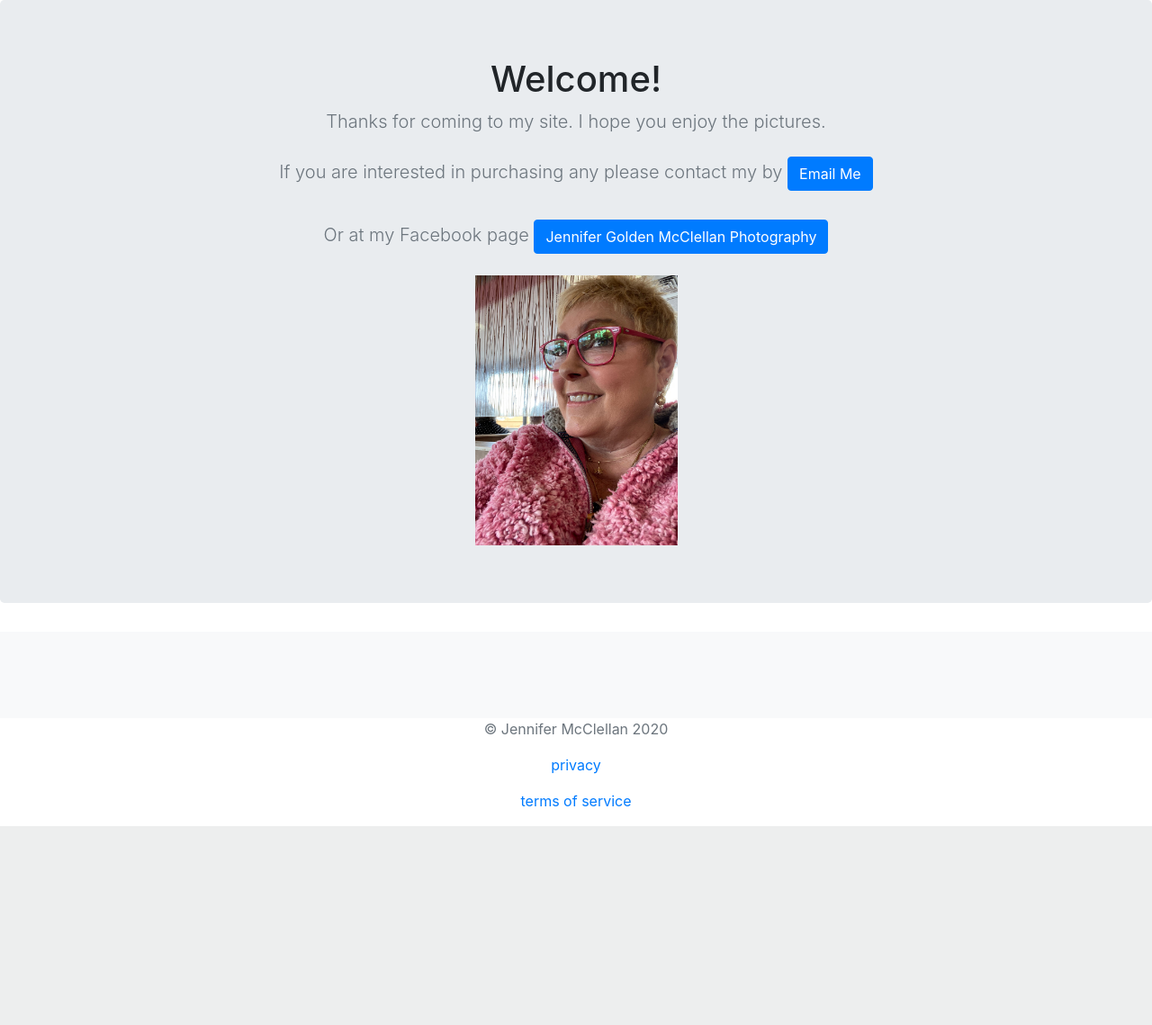
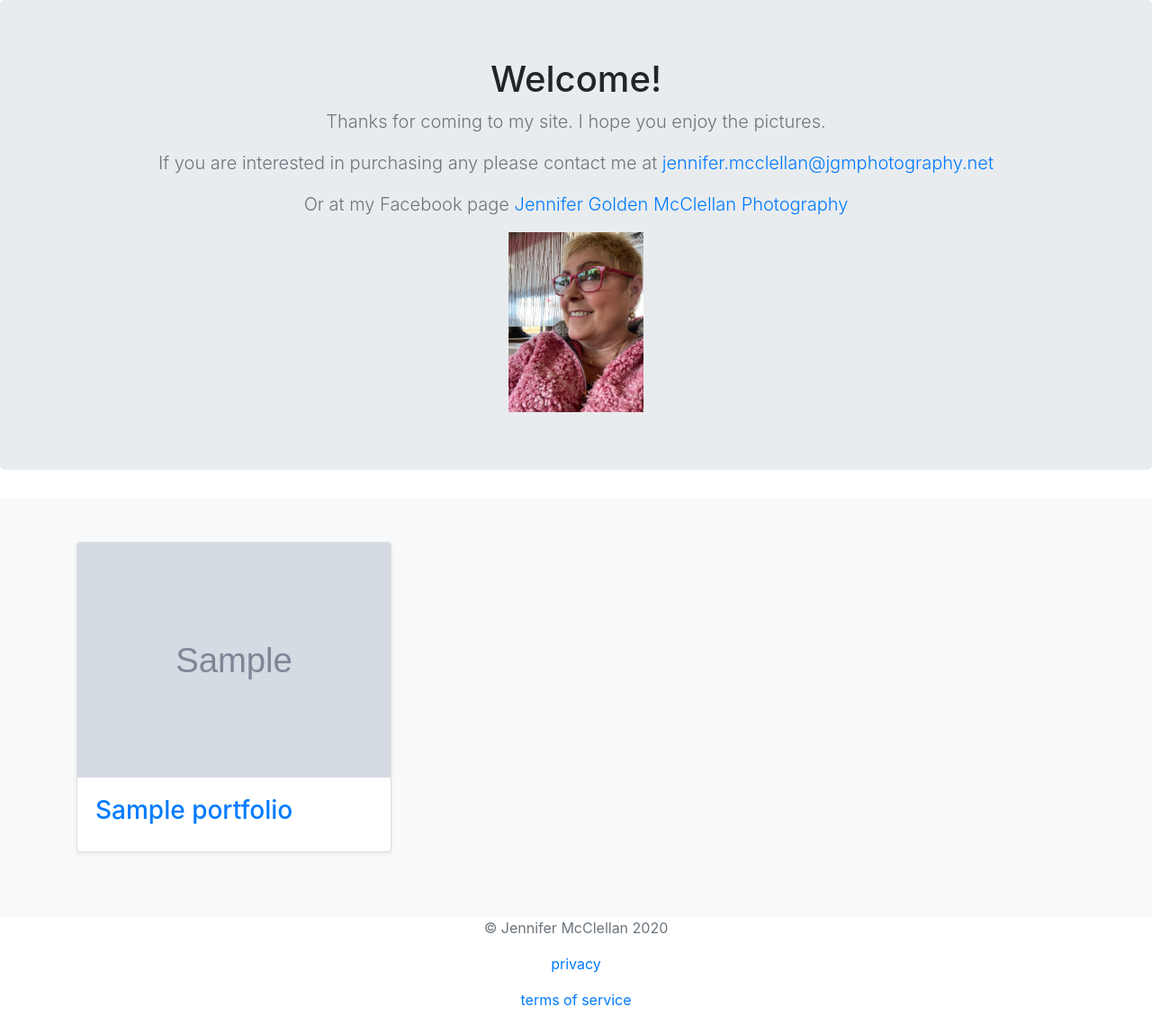
Before and after one commit to DJMcClellan1966/jgmphotography, a Django app: page / in a window 1280 px wide. Shown: the part 56-1195 px from the top of the page at 90% size. Before the commit the page ends 974 px from the top, so only its background shows below. Run offline with Django 3.2, Linux system fonts and the light colour scheme; tables that the repository leaves empty hold one stand-in row (values such as "Sample post"); grey boxes marked "Sample" are stand-in pictures; some libraries are stand-ins or nearby versions.

Commit message:
got homepage to show photos and photo details

```diff
--- a/blog/models.py
+++ b/blog/models.py
@@ -13,3 +13,6 @@ class Blog(models.Model):
 
     def __str__(self):
         return self.title
+
+    def pub_date_pretty(self):
+        return self.pub_date.strftime('%b %e %Y')
--- a/blog/template/blog/detail.html
+++ b/blog/template/blog/detail.html
@@ -46,7 +46,7 @@
   <body>
     <header>
       <nav class="navbar navbar-expand-lg navbar-dark bg-dark">
-        <a class="navbar-brand" href="{% url 'home'%}">Doug McClellan</a>
+        <a class="navbar-brand" href="{% url 'home'%}">Jennifer Golden McClellan Photography/a>
         <button class="navbar-toggler" type="button" data-toggle="collapse" data-target="#navbarNav" aria-controls="navbarNav" aria-expanded="false" aria-label="Toggle navigation">
           <span class="navbar-toggler-icon"></span>
         </button>
@@ -54,9 +54,6 @@
           <ul class="navbar-nav ml-auto">
             <li class="nav-item">
               <a class="nav-link" href="https://www.facebook.com/profile.php?id=100004809220389">Facebook <span class="sr-only">(current)</span></a>
-            </li>
-            <li class="nav-item">
-              <a class="nav-link" href="{% static 'resume.pdf' %}">Resume</a>
             </li>
             <li class="nav-item">
               <a class="nav-link active" href="{% url 'allblogs' %}">Blog</a>
--- a/blog/views.py
+++ b/blog/views.py
@@ -3,8 +3,8 @@ from django.shortcuts import render, get_object_or_404
 from .models import Blog
 # Create your views here.
 def allblogs(request):
-
-    return render(request, 'blog/allblogs.html')
+    blogs = Blog.objects
+    return render(request, 'blog/allblogs.html', {'blogs': blogs})
 
 def detail(request, blog_id):
     detailblog = get_object_or_404(Blog, pk=blog_id)
--- a/jgmphotgraphy/settings.py
+++ b/jgmphotgraphy/settings.py
@@ -135,3 +135,8 @@ STATIC_ROOT = os.path.join(BASE_DIR, 'static')
 MEDIA_ROOT = os.path.join(BASE_DIR, 'media')
 
 MEDIA_URL = '/media/'
+
+try:
+    from .local_settings import *
+except ImportError:
+    pass
--- a/jgmphotgraphy/urls.py
+++ b/jgmphotgraphy/urls.py
@@ -19,8 +19,10 @@ from django.conf import settings
 from django.conf.urls.static import static
 import portfolio.views
 
+
 urlpatterns = [
     path('admin/', admin.site.urls),
     path('', portfolio.views.home, name ='home'),
     path('blog/', include('blog.urls')),
+    path('portfolio/', include('portfolio.urls')),
 ] + static(settings.MEDIA_URL, document_root=settings.MEDIA_ROOT)
--- a/portfolio/models.py
+++ b/portfolio/models.py
@@ -2,4 +2,5 @@ from django.db import models
 
 class Portfolio(models.Model):
     image = models.ImageField(upload_to='images/')
+    title = models.CharField(max_length=50)
     summary = models.CharField(max_length=200)
--- a/portfolio/templates/jobs/home.html
+++ b/portfolio/templates/jobs/home.html
@@ -73,12 +73,12 @@
     <div class="container">
       <h1>Welcome!</h1>
       <p class="lead text-muted">Thanks for coming to my site. I hope you enjoy the pictures.</p>
-      <p class='lead text-muted'>If you are interested in purchasing any please contact my by <a href="mailto:jennifer.mcclellan@jgmphotography.net" class="btn btn-primary my-2">Email Me</a></p>
-      <p class='lead text-muted'>Or at my Facebook page <a href="https://www.facebook.com/Jennifer-Golden-McClellan-Photography-101556664725140/" class="btn btn-primary my-2">Jennifer Golden McClellan Photography</a>
+      <p class='lead text-muted'>If you are interested in purchasing any please contact me at <a href="mailto:jennifer.mcclellan@jgmphotography.net">jennifer.mcclellan@jgmphotography.net</a></p>
+      <p class='lead text-muted'>Or at my Facebook page <a href="https://www.facebook.com/Jennifer-Golden-McClellan-Photography-101556664725140/">Jennifer Golden McClellan Photography</a>
 
 
       </p>
-      <img src={% static 'headshot.jpg'%} height=300/>
+      <img src={% static 'headshot.jpg'%} height=200/>
     </div>
   </section>
 
@@ -86,12 +86,12 @@
     <div class="container">
 
       <div class="row">
-        {% for job in jobs.all %}
+        {% for portfolio in portfolios.all %}
         <div class="col-md-4">
           <div class="card mb-4 shadow-sm">
-            <img class="card-img-top" src="{{ job.image.url }}" />
+            <img class="card-img-top" src="{{ portfolio.image.url }}" />
             <div class="card-body">
-              <p class="card-text">{{ job.summary }}</p>
+              <a href="{% url 'detail' portfolio.id %}"><h3>{{ portfolio.title}}<h3/></a>
               </div>
             </div>
           </div>
--- /dev/null
+++ b/portfolio/urls.py
@@ -0,0 +1,7 @@
+from django.urls import path
+
+from . import views
+
+urlpatterns = [
+    path('<int:portfolio_id>/', views.detail, name='detail'),
+]
--- a/portfolio/views.py
+++ b/portfolio/views.py
@@ -1,7 +1,11 @@
-from django.shortcuts import render
+from django.shortcuts import render, get_object_or_404
 
 from .models import Portfolio
 
 def home(request):
     portfolios = Portfolio.objects
     return render(request, 'jobs/home.html', {'portfolios':portfolios})
+
+def detail(request, portfolio_id):
+    details = get_object_or_404(Portfolio, pk=portfolio_id)
+    return render(request, 'jobs/details.html', {'portfolio':details})
--- /dev/null
+++ b/requirements.txt
@@ -0,0 +1,6 @@
+Django==2.0.2
+gunicorn==19.7.1
+Pillow==5.0.0
+psycopg2==2.7.4
+psycopg2-binary==2.7.4
+pytz==2018.3
```
Also changed, not shown: blog/template/blog/allblogs.html (+4 -6 lines), portfolio/templates/jobs/details.html (added, +65 -0 lines), 9280C6F3-FFEB-4C7B-AA5A-06A2DFE94642.jpg (added), blog/migrations/0001_initial.py (added), portfolio/migrations/0001_initial.py (added), portfolio/migrations/0002_portfolio_title.py (added), 1 other file.
